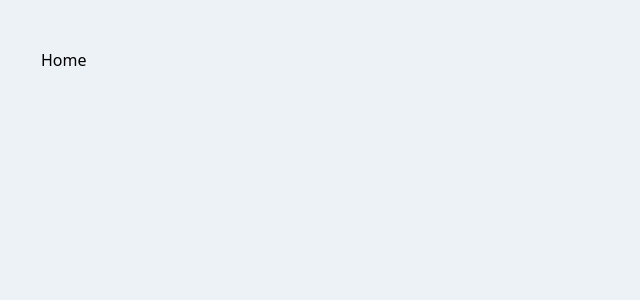
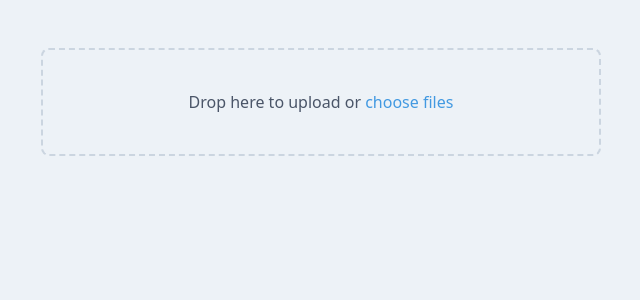
Before and after one commit to Midstackdev/vue-uploader, a Vue app: page / in a window 1280 px wide. Shown: the top 300 px of the page, without its empty margins (319-959 px from the left). Built offline with nearby package versions, Linux system fonts and the light colour scheme.

Commit message:
drag and drop files in uploader

```diff
--- a/src/App.vue
+++ b/src/App.vue
@@ -1,15 +1,16 @@
 <template>
   <div id="app" class="container">
-    Home
+    <Uploader />
   </div>
 </template>
 
 <script>
+import Uploader from '@/uploader/components/Uploader'
 
 export default {
   name: 'App',
   components: {
-
+    Uploader
   }
 }
 </script>
--- /dev/null
+++ b/src/uploader/components/Uploader.vue
@@ -0,0 +1,23 @@
+<template>
+    <div>
+        <UploaderForm
+            @chosen="handleFilesChosen"
+        />
+    </div>
+</template>
+
+<script>
+    import UploaderForm from './UploaderForm'
+
+    export default {
+        components: {
+            UploaderForm
+        },
+
+        methods: {
+            handleFilesChosen (files) {
+                console.log(files)
+            }
+        }
+    }
+</script>
--- /dev/null
+++ b/src/uploader/components/UploaderForm.vue
@@ -0,0 +1,59 @@
+<template>
+    <form
+        enctype="multipart/form-data"
+        novalidate
+        class="bg-gray-200 border-gray-400 border-2 border-dashed rounded-lg p-10 flex items-center justify-center mb-6 relative"
+        :class="{
+            'border-gray-600' : dragging
+        }"
+        @dragover.prevent="handleDragOver"
+        @dragleave.prevent="handleDragLeave"
+    >
+        <input
+            type="file"
+            multiple
+            class="absolute opacity-0 w-full h-full top-0 left-0"
+            @change="handleFilesChosen"
+        >
+        <template v-if="dragging">
+            <div class="text-gray-700">
+                Nearly there. Let go to upload <span class="text-blue-500">{{ draggingCount }}</span> items
+            </div>
+        </template>
+        <template v-else>
+            <div class="text-gray-700">
+                Drop here to upload or <span class="text-blue-500">choose files</span>
+            </div>
+        </template>
+    </form>
+</template>
+
+<script>
+
+    export default {
+        data () {
+            return {
+                dragging: false,
+                draggingCount: 0
+            }
+        },
+
+        methods: {
+            handleFilesChosen (e) {
+                this.dragging = false
+                this.$emit('chosen', e.target.files)
+            },
+
+            handleDragOver (e) {
+                this.dragging = true
+                this.draggingCount = e.dataTransfer.items.length
+            },
+
+            handleDragLeave () {
+                this.dragging = false
+                this.draggingCount = 0
+            }
+        }
+    }
+
+</script>
```
